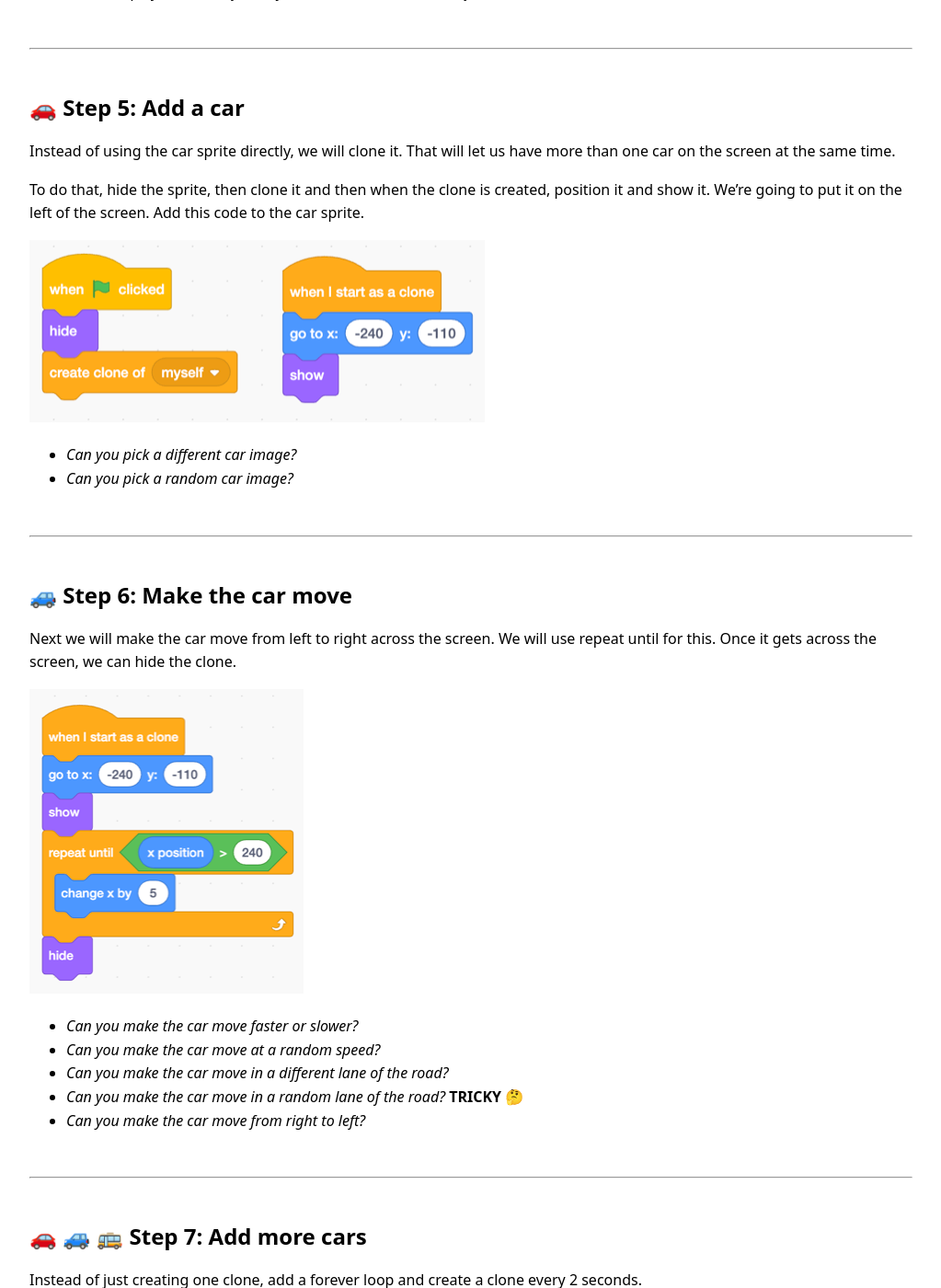
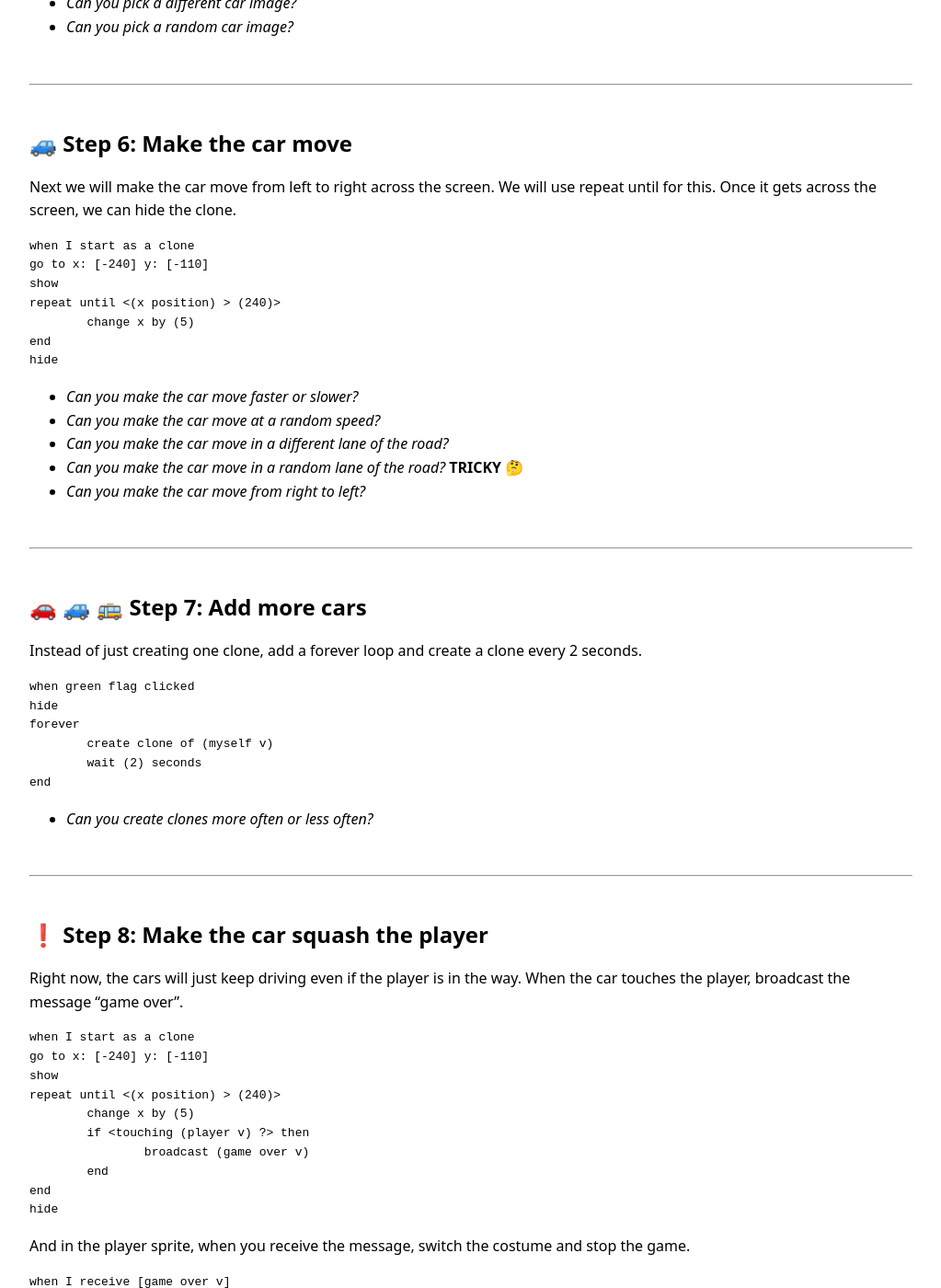
Before and after one commit to ganzogo/cross-the-road, a Jekyll site: the page built from index.md, in a window 1280 px wide and 1400 px high, scrolled down 1827 px. Shown: the whole window at 92% size, without its empty margins (128-1151 px from the left). Built offline with Jekyll 4.4.1, drawn with Linux system fonts in a browser that asks for light colours; our own code applies the rules of GitHub Pages for plain Markdown files; some of the changed text lies outside the part shown.

Commit message:
Added plain text scratch code for all snippets.

````diff
--- a/index.md
+++ b/index.md
@@ -9,14 +9,6 @@ These steps are available at [bit.ly/cross-the-road-steps](https://bit.ly/cross-
 <section markdown="1">
 
 ---
-
-```scratch
-when green flag clicked
-forever
-    move (10) steps
-    turn cw (15) degrees
-end
-```
 
 ## 🔄 Step 1: Remix the Starter Pack
 
@@ -42,7 +34,10 @@ Next tap **Remix**. When the project loads, give it a new name. Have a look arou
 
 When the game starts, we want to position the player at the bottom of the screen, in the middle. Add this code to the player sprite.
 
-![Step 2 - player sprite](assets/img/step-02-01.png)
+```scratch
+when green flag clicked
+go to x: [0] y: [-160]
+```
 
 </section>
 <section markdown="1">
@@ -58,7 +53,15 @@ When the game starts, we want to position the player at the bottom of the screen
 
 Add a forever loop and inside check to see if the right arrow is being pressed. If it is, move the player to the right.
 
-![Step 3 - player sprite](assets/img/step-03-01.png)
+```scratch
+when green flag clicked
+go to x: [0] y: [-160]
+forever
+    if <key (right arrow v) pressed?> then
+        change x by [5]
+    end
+end
+```
 
 </section>
 <section markdown="1">
@@ -90,7 +93,15 @@ Instead of using the car sprite directly, we will clone it. That will let us hav
 
 To do that, hide the sprite, then clone it and then when the clone is created, position it and show it. We’re going to put it on the left of the screen. Add this code to the car sprite.
 
-![Step 5 - car sprite](assets/img/step-05-01.png)
+```scratch
+when green flag clicked
+hide
+create clone of (myself v)
+
+when I start as a clone
+go to x: [-240] y: [-110]
+show
+```
 
 </section>
 <section markdown="1">
@@ -107,7 +118,15 @@ To do that, hide the sprite, then clone it and then when the clone is created, p
 
 Next we will make the car move from left to right across the screen. We will use repeat until for this. Once it gets across the screen, we can hide the clone.
 
-![Step 6 - car sprite](assets/img/step-06-01.png)
+```scratch
+when I start as a clone
+go to x: [-240] y: [-110]
+show
+repeat until <(x position) > (240)>
+	change x by (5)
+end
+hide
+```
 
 </section>
 <section markdown="1">
@@ -127,7 +146,14 @@ Next we will make the car move from left to right across the screen. We will use
 
 Instead of just creating one clone, add a forever loop and create a clone every 2 seconds.
 
-![Step 7 - car sprite](assets/img/step-07-01.png)
+```scratch
+when green flag clicked
+hide
+forever
+	create clone of (myself v)
+	wait (2) seconds
+end
+```
 
 </section>
 <section markdown="1">
@@ -143,11 +169,26 @@ Instead of just creating one clone, add a forever loop and create a clone every
 
 Right now, the cars will just keep driving even if the player is in the way. When the car touches the player, broadcast the message “game over”.
 
-![Step 8 - car sprite](assets/img/step-08-01.png)
+```scratch
+when I start as a clone
+go to x: [-240] y: [-110]
+show
+repeat until <(x position) > (240)>
+	change x by (5)
+	if <touching (player v) ?> then
+		broadcast (game over v)
+	end
+end
+hide
+```
 
 And in the player sprite, when you receive the message, switch the costume and stop the game.
 
-![Step 8 - player sprite](assets/img/step-08-02.png)
+```scratch
+when I receive [game over v]
+switch costume to (chicken-flat v)
+stop [all v]
+```
 
 </section>
 <section markdown="1">
@@ -169,7 +210,17 @@ And in the player sprite, when you receive the message, switch the costume and s
 
 Go to the coin sprite and add this code to create 10 clones at random positions.
 
-![Step 9 - coin sprite](assets/img/step-09-01.png)
+```scratch
+when green flag clicked
+hide
+repeat (10)
+	create clone of (myself v)
+end
+
+when I start as a clone
+go to (random position v)
+show
+```
 
 </section>
 <section markdown="1">
@@ -183,7 +234,16 @@ Go to the coin sprite and add this code to create 10 clones at random positions.
 
 ## 🤑 Step 10: Let the player collect the coins
 
-![Step 10 - coin sprite](assets/img/step-10-01.png)
+```scratch
+when I start as a clone
+go to (random position v)
+show
+forever
+    if <touching (player v)?> then
+        hide
+    end
+end
+```
 
 </section>
 <section markdown="1">
@@ -200,11 +260,22 @@ Go to the coin sprite and add this code to create 10 clones at random positions.
 
 Add this code to the forever loop in the player sprite.
 
-![Step 11 - player sprite](assets/img/step-11-01.png)
+```scratch
+if <(y position) > (160)> then
+    broadcast (you win v)
+end
+```
 
 And add this inside the you-win sprite.
 
-![Step 11 - you-win sprite](assets/img/step-11-02.png)
+```scratch
+when green flag clicked
+hide
+
+when I receive [you win v]
+show
+stop [all v]
+```
 
 </section>
 <section markdown="1">
````
